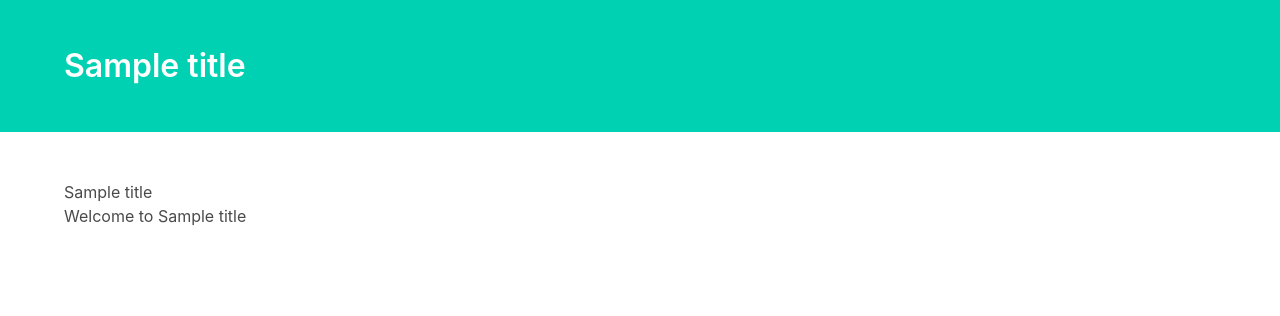
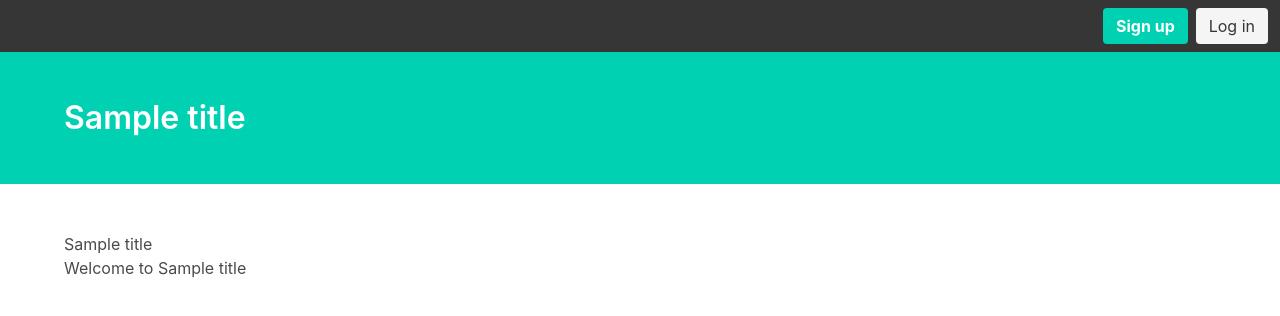
Before and after one commit to kharbanda14/youtube-tutorials, a PHP site: template node.js/authentication/passport-local-example/views/index.twig in a window 1280 px wide. Shown: the top 316 px of the page. Run offline with PHP 8.4, Linux system fonts and the light colour scheme; the template is opened without the code that fills it: most values are stand-ins (such as "Sample title", 1, 10 or a date in 2020); some libraries are stand-ins or nearby versions.

Commit message:
logout link

```diff
--- a/node.js/authentication/passport-local-example/routes/auth.js
+++ b/node.js/authentication/passport-local-example/routes/auth.js
@@ -20,6 +20,11 @@ router.get('/signup', function (req, res) {
     data.errors = req.flash('error');
 
     res.render('auth/signup', data);
+});
+
+router.get('/logout', function (req, res) {
+    req.logout();
+    res.redirect('/auth/login');
 });
 
 
--- a/node.js/authentication/passport-local-example/views/layout.twig
+++ b/node.js/authentication/passport-local-example/views/layout.twig
@@ -8,6 +8,7 @@
         <link rel="stylesheet" href="https://cdnjs.cloudflare.com/ajax/libs/bulma/0.7.5/css/bulma.min.css" integrity="sha256-vK3UTo/8wHbaUn+dTQD0X6dzidqc5l7gczvH+Bnowwk=" crossorigin="anonymous"/>
     </head>
     <body>
+        {% include 'partials/navbar.twig' %}
         <section class="hero is-primary">
             <div class="hero-body">
                 <div class="container">
--- /dev/null
+++ b/node.js/authentication/passport-local-example/views/partials/navbar.twig
@@ -0,0 +1,30 @@
+<nav class="navbar is-dark" role="navigation" aria-label="main navigation">
+    <div class="navbar-brand">
+        <a role="button" class="navbar-burger burger" aria-label="menu" aria-expanded="false" data-target="navbarBasicExample">
+            <span aria-hidden="true"></span>
+            <span aria-hidden="true"></span>
+            <span aria-hidden="true"></span>
+        </a>
+    </div>
+
+    <div id="navbarBasicExample" class="navbar-menu">
+        <div class="navbar-end">
+            <div class="navbar-item">
+                <div class="buttons">
+                    {% if user %}
+                        <a href="/auth/logout" class="button is-light">
+                            Log Out
+                        </a>
+                    {% else %}
+                        <a href="/auth/signup" class="button is-primary">
+                            <strong>Sign up</strong>
+                        </a>
+                        <a href="/auth/login" class="button is-light">
+                            Log in
+                        </a>
+                    {% endif %}
+                </div>
+            </div>
+        </div>
+    </div>
+</nav>
```
